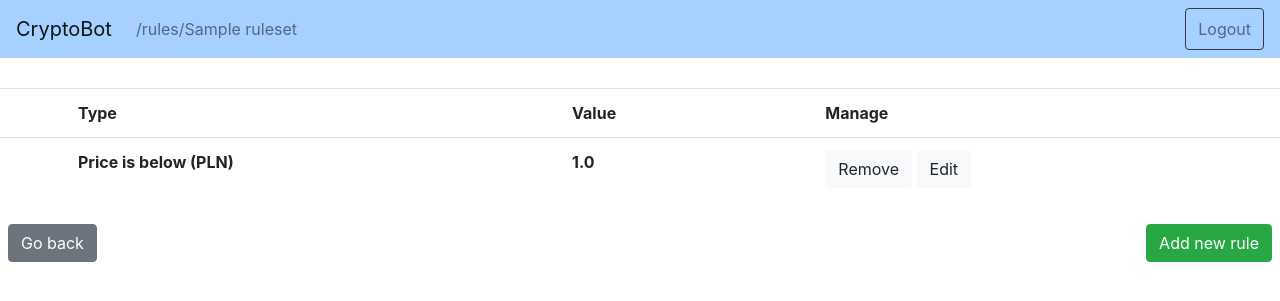
After one commit to drozdowsky/cryptobot, a Django app: a page that uses templates/cryptobot/base.html in a window 1280 px wide. The commit adds this page. Shown: the top 301 px of the page. Run offline with Django 3.2, Linux system fonts and the light colour scheme; a user stored in the database is signed in; tables that the repository leaves empty hold one stand-in row (values such as "Sample post"); some libraries are stand-ins or nearby versions.

Commit message:
Front almost finished

```diff
--- a/crypto/templates/crypto/add_edit_ruleset.html
+++ b/crypto/templates/crypto/add_edit_ruleset.html
@@ -1,4 +1,8 @@
 {% extends 'cryptobot/base.html' %}
+
+{% block header %}
+/rulesets/{{crypto}}/{{ctype}}
+{% endblock header %}
 
 {% block content %}
 <center>
--- a/crypto/templates/crypto/cryptos.html
+++ b/crypto/templates/crypto/cryptos.html
@@ -1,6 +1,10 @@
 {% extends 'cryptobot/base.html' %}
 {% block head %}
 {% endblock head %}
+
+{% block header %}
+/crypto
+{% endblock header %}
 
 {% block content %}
     {% if user.is_authenticated %}
--- /dev/null
+++ b/crypto/templates/crypto/rules.html
@@ -0,0 +1,38 @@
+{% extends 'cryptobot/base.html' %}
+{% load crypto_extras %}
+{% block head %}
+{% endblock head %}
+
+{% block header %}
+/rules/{{ruleset.name}}
+{% endblock header %}
+
+{% block content %}
+    {% if user.is_authenticated %}
+        <table class="table">
+            <tr>
+                <th scope="col"></th>
+                <th scope="col">Type</th>
+                <th scope="col">Value</th>
+                <th scope="col"></th>
+                <th scope="col">Manage</th>
+            </tr>
+        {% for rule in rules %}
+            <tr>
+                <td></td>
+                <td><b>{{ rule_types|hash:rule.type_of_rule }}</b></td>
+                <td><b>{{ rule.value }}</b></td>
+                <td></td>
+                <td>
+                    <a class="btn btn-light" href="" role="button">Remove</a>
+                    <a class="btn btn-light" href="{% url 'crypto:add_edit_rule' crypto rule.rule_set_id rule.id %}" role="button">Edit</a>
+                </td>
+            </tr>
+        {% endfor %}
+        </table>
+        <div>
+            <a class="btn btn-success float-right m-2" href="{% url 'crypto:add_edit_rule' crypto ruleset.id 0 %}" role="button">Add new rule</a>
+            <a class="btn btn-secondary float-left m-2" href="{% url 'crypto:rulesets' crypto %}" role="button">Go back</a>
+        </div>
+    {% endif %}
+{% endblock %}
--- /dev/null
+++ b/crypto/templatetags/crypto_extras.py
@@ -0,0 +1,20 @@
+from django.template import Library
+
+register = Library()
+
+
+@register.filter
+def hash(h, key):
+    return h.get(key)
+
+
+@register.filter
+def reverse_trade(h):
+    if h == 'E':
+        return 'Email'
+    elif h == 'B':
+        return 'Buy'
+    elif h == 'S':
+        return 'Sell'
+
+    return ''
--- a/crypto/urls.py
+++ b/crypto/urls.py
@@ -5,7 +5,11 @@ app_name = 'crypto'
 
 
 urlpatterns = [
-    path(r'history/<str:crypto>/', get_crypto_history, name='history'),
+    path(r'history/<str:crypto>/', HistoryView.as_view(), name='history'),
     path(r'rulesets/<str:crypto>/', RulesetsView.as_view(), name='rulesets'),
-    path(r'ruleset/add_or_edit/<str:crypto>/<int:ruleset_id>/', AddEditRulesetView.as_view(), name='add_edit_ruleset')
+    path(r'ruleset/add_or_edit/<str:crypto>/<int:ruleset_id>/', AddEditRulesetView.as_view(), name='add_edit_ruleset'),
+    path(r'ruleset/remove/<str:crypto>/<int:ruleset_id>/', RemoveRulesetView.as_view(), name='remove_ruleset'),
+    path(r'ruleset/execution/<str:crypto>/<int:ruleset_id>/', ExecutionLogView.as_view(), name='execution_log'),
+    path(r'rules/<str:crypto>/<int:ruleset_id>/', RulesView.as_view(), name='rules'),
+    path(r'rules/add_or_edit/<str:crypto>/<int:ruleset_id>/<int:rule_id>', AddEditRuleView.as_view(), name='add_edit_rule')
 ]
--- a/crypto/views.py
+++ b/crypto/views.py
@@ -6,7 +6,7 @@ from django.urls import reverse
 from django.views import View
 from django import forms
 
-from crypto.models import CryptoModel, RuleSet
+from crypto.models import CryptoModel, RuleSet, Rule, Trade, MarketHistoric
 from crypto.utilities import get_mh_change, get_mh_from_past
 
 
@@ -89,7 +89,8 @@ class AddEditRulesetView(View):
                 'name': '',
                 'id': 0,
                 'type_of_ruleset': ''
-            }
+            },
+            'ctype': 'new',
         }
 
         if ruleset_id:
@@ -105,6 +106,7 @@ class AddEditRulesetView(View):
             else:
                 response_data['header'] = 'Edit'
                 response_data['ruleset'] = rs
+                response_data['ctype'] = 'edit'
 
         return render(request, self.template_name, response_data)
 
@@ -121,7 +123,7 @@ class AddEditRulesetView(View):
             if ruleset_id:
                 try:
                     rs = RuleSet.objects.get(
-                        id=int(ruleset_id),
+                        id=ruleset_id,
                         owner=self.request.user,
                         crypto=crypto
                     )
@@ -142,3 +144,207 @@ class AddEditRulesetView(View):
                     print(e)
 
         return HttpResponseRedirect(reverse('crypto:rulesets', args=[crypto.long_name]))
+
+
+class RemoveRulesetView(View):
+    template_name = "crypto/remove_ruleset.html"
+
+    def get(self, request, crypto, ruleset_id):
+        if not self.request.user.is_authenticated:
+            return HttpResponseRedirect(reverse('registration:login'))
+
+        response_data = {
+            'header': 'Remove',
+            'crypto': crypto,
+            # mock
+            'ruleset': {
+                'name': '',
+                'id': 0
+            },
+        }
+
+        try:
+            rs = RuleSet.objects.get(
+                id=ruleset_id,
+                crypto__long_name=crypto.capitalize(),
+                owner=self.request.user
+            )
+        # TODO: add DoesNotExist to pylint pls
+        except RuleSet.DoesNotExist:
+            return HttpResponseRedirect(reverse('crypto:rulesets', args=[crypto.long_name]))
+        else:
+            response_data['ruleset']['name'] = rs.name
+            response_data['ruleset']['id'] = rs.id
+
+        return render(request, self.template_name, response_data)
+
+    def post(self, request, crypto, ruleset_id):
+        if not self.request.user.is_authenticated:
+            return HttpResponseRedirect(reverse('registration:login'))
+
+        try:
+            rs = RuleSet.objects.get(
+                id=ruleset_id,
+                owner=self.request.user,
+                crypto__long_name=crypto
+            ).delete()
+        except RuleSet.DoesNotExist:
+            pass
+
+        return HttpResponseRedirect(reverse('crypto:rulesets', args=[crypto]))
+
+
+class RulesView(View):
+    template_name = "crypto/rules.html"
+
+    def get(self, request, crypto, ruleset_id):
+        if not self.request.user.is_authenticated:
+            return HttpResponseRedirect(reverse('registration:login'))
+
+        rules = Rule.objects.filter(
+            rule_set__crypto__long_name=crypto.capitalize(),
+            rule_set__owner=self.request.user,
+            rule_set_id=ruleset_id
+        ).order_by('id')
+
+        response_data = {
+            'rules': rules,
+            'crypto': crypto,
+            'ruleset': RuleSet.objects.get(id=ruleset_id, owner=self.request.user),
+            'rule_types': {sc: desc for sc, desc in Rule.RULE_DESC}
+        }
+        return render(request, self.template_name, response_data)
+
+
+class AddEditRuleView(View):
+    template_name = "crypto/add_edit_rule.html"
+
+    class EditForm(forms.Form):
+        rtype = forms.ChoiceField(
+            choices=Rule.RULE_TYPES
+        )
+        value = forms.FloatField()
+
+    def get(self, request, crypto, ruleset_id, rule_id, **kwargs):
+        if not self.request.user.is_authenticated:
+            return HttpResponseRedirect(reverse('registration:login'))
+
+        ruleset = RuleSet.objects.get(id=ruleset_id, owner=self.request.user)
+        response_data = {
+            # mock
+            'header': 'Create new rule',
+            'crypto': crypto,
+            'rule': {
+                'id': 0,
+                'type_of_rule': '',
+                'value': ''
+            },
+            'ruleset': ruleset,
+            'rule_types': Rule.RULE_DESC,
+            'ctype': 'new',
+            'error': kwargs.get('error', ''),
+        }
+
+        if rule_id:
+            try:
+                rule = Rule.objects.get(
+                    id=rule_id,
+                    rule_set=ruleset,
+                )
+            except Rule.DoesNotExist:
+                pass
+            else:
+                response_data['header'] = 'Edit rule'
+                response_data['rule'] = rule
+                response_data['ctype'] = 'edit'
+
+        return render(request, self.template_name, response_data)
+
+    def post(self, request, crypto, ruleset_id, rule_id):
+        if not self.request.user.is_authenticated:
+            return HttpResponseRedirect(reverse('registration:login'))
+
+        form = self.EditForm(request.POST)
+        if form.is_valid():
+            form_rule_type = form.cleaned_data['rtype']
+            form_value = form.cleaned_data['value']
+
+            if rule_id:
+                try:
+                    rule = Rule.objects.get(
+                        id=rule_id,
+                        rule_set_id=ruleset_id,
+                        rule_set__owner=self.request.user,
+                    )
+                    rule.type_of_rule = form_rule_type
+                    rule.value = form_value
+                    rule.save()
+                except Exception as e:
+                    print(e)
+            else:
+                try:
+                    if RuleSet.objects.filter(id=ruleset_id, owner=self.request.user).exists():
+                        Rule.objects.create(
+                            type_of_rule=form_rule_type,
+                            value=form_value,
+                            rule_set_id=ruleset_id,
+                        )
+                except Exception as e:
+                    print(e)
+        else:
+            return self.get(
+                request, crypto, ruleset_id, rule_id,
+                error="Value must be a real number."
+            )
+
+        return HttpResponseRedirect(reverse('crypto:rules', args=[crypto, ruleset_id]))
+
+
+class ExecutionLogView(View):
+    template_name = "crypto/execution_log.html"
+
+    def get(self, request, crypto, ruleset_id, **kwargs):
+        if not self.request.user.is_authenticated:
+            return HttpResponseRedirect(reverse('registration:login'))
+
+        try:
+            crypto = CryptoModel.objects.get(long_name=crypto.capitalize())
+            ruleset = RuleSet.objects.get(id=ruleset_id, owner=self.request.user)
+        except (RuleSet.DoesNotExist, CryptoModel.DoesNotExist):
+            return HttpResponseRedirect('/')
+        else:
+            trades = Trade.objects.filter(rule_set=ruleset).order_by('-date')
+
+        response_data = {
+            # mock
+            'header': 'Execution log for',
+            'crypto': crypto,
+            'ruleset': ruleset,
+            'trades': trades,
+            'error': kwargs.get('error', ''),
+        }
+
+        return render(request, self.template_name, response_data)
+
+
+
+class HistoryView(View):
+    template_name = "crypto/history.html"
+
+    def get(self, request, crypto, **kwargs):
+        if not self.request.user.is_authenticated:
+            return HttpResponseRedirect(reverse('registration:login'))
+
+        q_mh = MarketHistoric.objects.filter(
+            crypto__long_name=crypto.capitalize()
+        ).order_by('-date')
+
+        response_data = {
+            # mock
+            'header': 'Execution log for',
+            'crypto': crypto,
+            'historic': q_mh,
+            'error': kwargs.get('error', ''),
+        }
+
+        return render(request, self.template_name, response_data)
--- a/templates/cryptobot/base.html
+++ b/templates/cryptobot/base.html
@@ -15,18 +15,38 @@
           {% if user.is_authenticated %}
             <ul class="navbar-nav mr-auto">
               <li class="nav-item">
-                <a class="nav-link" href="#">Link</a>
+                  <a class="nav-link" href="#">{% block header %}{% endblock header %}</a>
               </li>
             </ul>
+            <a class="navbar-text btn btn-outline-dark" href="{% url 'registration:logout' %}">Logout</a>
           {% endif %}
         </nav>
+
+        <div style="min-height:30px;"></div>
 
         {% block head %}
         {% endblock head %}
     </head>
+    <body>
+        <div>
+            {% block content %}
+            {% endblock %}
+        </div>
+        <div>
+            {% block errors %}
+                {% if error %}
+                <center>
+                    <div class="alert alert-danger" style="max-width:40%;">
+                        <strong>Error!</strong> {{error}}
+                    </div>
+                </center>
+                {% endif %}
+            {% endblock errors %}
+        </div>
+        <div>
+            {% block help %}
+            {% endblock help %}
+        </div>
 
-    <body>
-        {% block content %}
-        {% endblock %}
     </body>
 </html>
```
Also changed, not shown: crypto/models.py (+18 -13 lines), crypto/templates/crypto/add_edit_rule.html (added, +43 -0 lines), crypto/templates/crypto/execution_log.html (added, +39 -0 lines), crypto/templates/crypto/remove_ruleset.html (added, +26 -0 lines), crypto/templates/crypto/rulesets.html (+16 -4 lines), crypto/templatetags/__init__.py (added).
